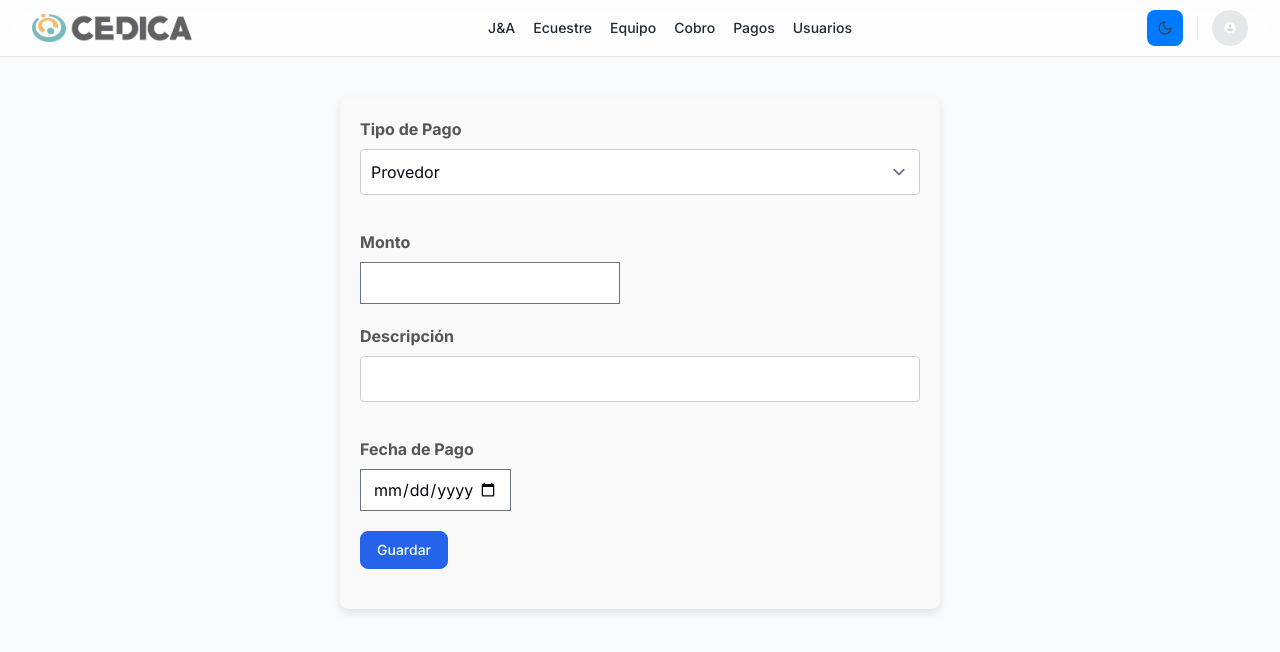
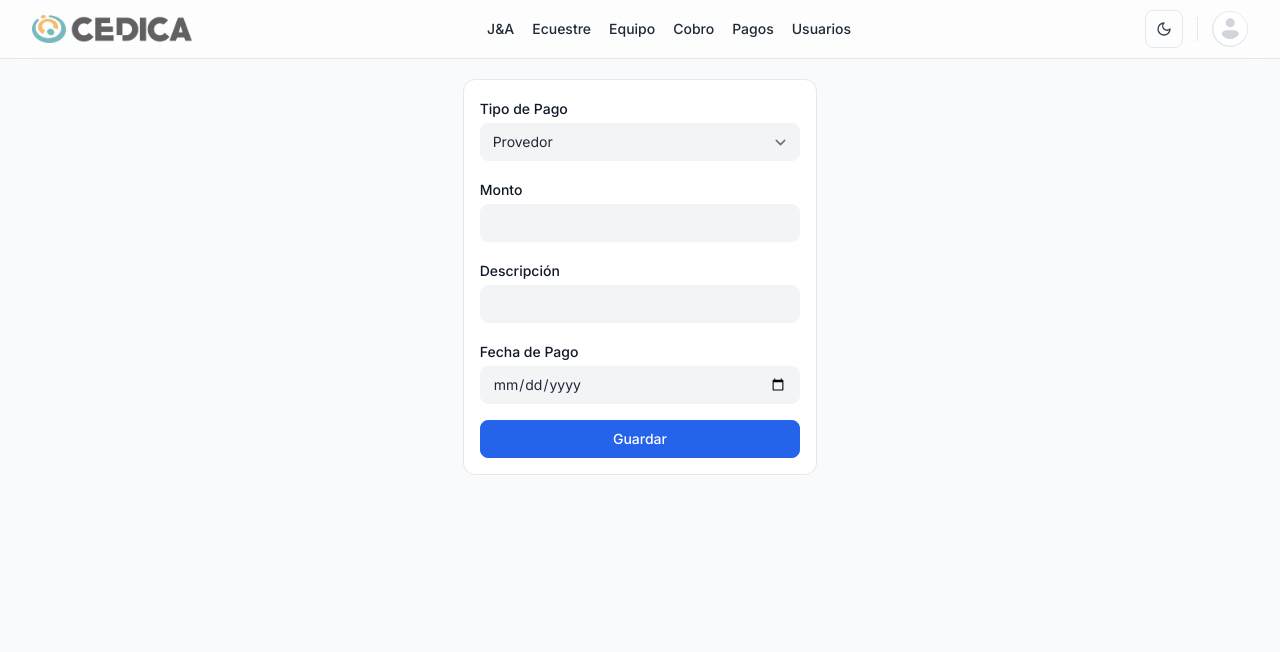
Before and after one commit to nachoeg/cedica, a Flask app: template admin/src/web/templates/pagos/crear.html in a window 1280 px wide. Shown: the top 652 px of the page. Run offline with Flask 3, Linux system fonts and the light colour scheme; the template is opened without the code that fills it: values that come from a table or form of the project are taken from there, others are empty; the visitor is signed in with stand-in values (Sample User, id 1); parts of the project's set-up code (start-up, migrations or seed data) failed here and were passed over.

Commit message:
Modificar pago y cambios de estilo

```diff
--- a/admin/src/core/miembro/miembro.py
+++ b/admin/src/core/miembro/miembro.py
@@ -7,7 +7,7 @@ class Miembro(db.Model):
     id = db.Column(db.Integer, primary_key=True)
     nombre = db.Column(db.String(100), nullable=False)
     apellido = db.Column(db.String(100), nullable=False)
-    dni = db.Column(db.String(10), nullable=False)
+    dni = db.Column(db.Integer, nullable=False)
     nombreContactoEmergencia = db.Column(db.String(100), nullable=False)
     telefonoContactoEmergencia = db.Column(db.String(25), nullable=False)
     obraSocial = db.Column(db.String(100), nullable=False)
--- a/admin/src/core/pago/pago_forms.py
+++ b/admin/src/core/pago/pago_forms.py
@@ -13,7 +13,7 @@ class PagoForm(FlaskForm):
     monto = DecimalField('Monto', validators=[DataRequired(), NumberRange(min=0.01, message="El monto debe ser mayor a 0")])
     descripcion = StringField('Descripción', validators=[Optional()])
     fechaDePago = DateField('Fecha de Pago', validators=[DataRequired()])
-    dni = IntegerField('DNI')
+    dni = IntegerField('DNI', validators=[Optional()])
     submit = SubmitField('Guardar')
 
     def validate_dni(self, dni):
--- a/admin/src/web/templates/pagos/crear.html
+++ b/admin/src/web/templates/pagos/crear.html
@@ -2,131 +2,54 @@
 
 {% block title %} {{titulo}} {% endblock %}
 
-{% block head %}
-    {{ super() }}
-    <style>
-        /* Estilos generales para el formulario */
-        form {
-            max-width: 600px;
-            margin: 0 auto;
-            padding: 20px;
-            background-color: #f9f9f9;
-            border-radius: 8px;
-            box-shadow: 0 4px 8px rgba(0, 0, 0, 0.1);
-        }
-
-        h1 {
-            text-align: center;
-            margin-bottom: 20px;
-            color: #333;
-        }
-
-        /* Estilos para las etiquetas y entradas del formulario */
-        label {
-            display: block;
-            margin-bottom: 8px;
-            font-weight: bold;
-            color: #555;
-        }
-
-        input[type="text"],
-        input[type="email"],
-        select {
-            width: 100%;
-            padding: 10px;
-            margin-bottom: 15px;
-            border: 1px solid #ccc;
-            border-radius: 4px;
-            font-size: 16px;
-        }
-
-        input[type="checkbox"] {
-            margin-right: 8px;
-        }
-
-        /* Estilos para el botón de envío */
-        button {
-            width: 100%;
-            padding: 12px;
-            background-color: #007bff;
-            color: white;
-            border: none;
-            border-radius: 4px;
-            font-size: 16px;
-            cursor: pointer;
-            transition: background-color 0.3s ease;
-        }
-
-        button:hover {
-            background-color: #0056b3;
-        }
-
-        /* Agregar un espaciado entre los elementos */
-        .form-group {
-            margin-bottom: 20px;
-        }
-
-        /* Estilo adicional para mejorar el aspecto del formulario en dispositivos móviles */
-        @media (max-width: 768px) {
-            form {
-                padding: 15px;
-            }
-
-            button {
-                font-size: 14px;
-            }
-        }
-    </style>
-{% endblock %}
-
 {% block main %}
 <h1>{{titulo}}</h1>
 
-<form method="POST" action="">
+<form method="POST" class="formulario">
     {{ form.hidden_tag() }}
 
-    <div class="form-group">
+    <div class="text-red-600">
         {{ form.tipo_id.label }}
-        {{ form.tipo_id(class="form-control", id="tipo_id") }}  <!-- Añadir id="tipo_id" aquí -->
+        {{ form.tipo_id }}
         {% for error in form.tipo_id.errors %}
             <div class="text-danger">{{ error }}</div>
         {% endfor %}
     </div>
 
-    <div class="form-group">
+    <div class="text-red-600">
         {{ form.monto.label }}
-        {{ form.monto(class="form-control") }}
+        {{ form.monto }}
         {% for error in form.monto.errors %}
             <div class="text-danger">{{ error }}</div>
         {% endfor %}
     </div>
 
-    <div class="form-group">
+    <div class="text-red-600">
         {{ form.descripcion.label }}
-        {{ form.descripcion(class="form-control") }}
+        {{ form.descripcion }}
         {% for error in form.descripcion.errors %}
             <div class="text-danger">{{ error }}</div>
         {% endfor %}
     </div>
 
-    <div class="form-group">
+    <div class="text-red-600">
         {{ form.fechaDePago.label }}
-        {{ form.fechaDePago(class="form-control") }}
+        {{ form.fechaDePago }}
         {% for error in form.fechaDePago.errors %}
             <div class="text-danger">{{ error }}</div>
         {% endfor %}
     </div>
 
-    <div class="form-group" id="dni_group">
+    <div class="text-red-600" id="dni_group">
         {{ form.dni.label }}
-        {{ form.dni(class="form-control") }}
+        {{ form.dni }}
         {% for error in form.dni.errors %}
             <div class="text-danger">{{ error }}</div>
         {% endfor %}
     </div>
 
-    <div class="form-group">
-        {{ form.submit(class="btn btn-primary") }}
+    <div>
+        {{ form.submit() }}
     </div>
 </form>
 
```
Also changed, not shown: admin/src/core/pago/__init__.py (+8 -1 lines), admin/src/web/controllers/pagos.py (+36 -4 lines), admin/src/web/templates/pagos/listar.html (+7 -2 lines), admin/src/web/templates/pagos/mostrar.html (+11 -7 lines).
